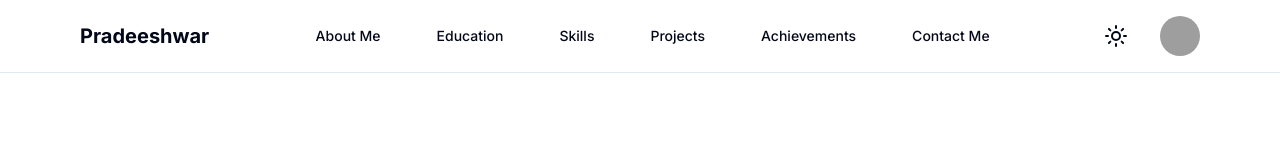
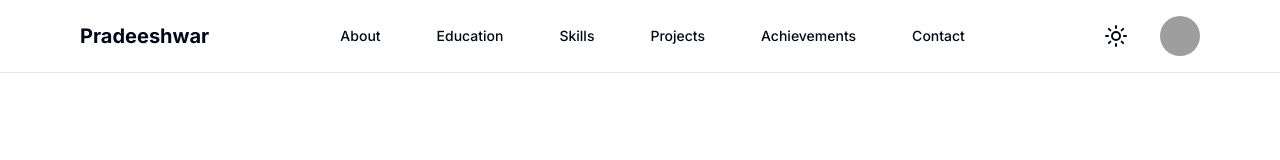
Before and after one commit to praddyyyy/praddyyyy.github.io, a Next.js app: page / in a window 1280 px wide. Shown: the top 160 px of the page. Built offline with nearby package versions, Linux system fonts and the light colour scheme; grey boxes are pictures that could not be loaded.

Commit message:
change styling

```diff
--- a/components/Header.tsx
+++ b/components/Header.tsx
@@ -11,7 +11,7 @@ import ProfileButton from "./ui/ProfileButton";
 const routes = [
   {
     href: "/",
-    label: "About Me",
+    label: "About",
   },
   {
     href: "/",
@@ -31,20 +31,20 @@ const routes = [
   },
   {
     href: "/",
-    label: "Contact Me",
+    label: "Contact",
   },
 ];
 
 const Header = () => {
   const { theme, setTheme } = useTheme();
   return (
-    <header className="sm:sticky sm:top-0 z-30 dark:bg-black bg-white sm:flex sm:justify-between border-b py-3 px-4">
+    <header className="sm:sticky sm:top-0 z-30 dark:bg-black bg-white sm:flex sm:justify-between border-b py-3 sm:px-4">
       <Container>
         <div className="w-full flex h-12 px-4 sm:px-6 lg:px-8 justify-between relative">
           <div className="flex items-center">
             <Sheet>
               <SheetTrigger>
-                <Menu className="h-6 w-6 md:hidden" />
+                <Menu className="h-6 w-6 lg:hidden" />
               </SheetTrigger>
               <SheetContent side="left">
                 <nav className="flex flex-col gap-y-4">
@@ -60,11 +60,11 @@ const Header = () => {
                 </nav>
               </SheetContent>
             </Sheet>
-            <Link href="/" className="ml-4 lg:ml-0">
+            <Link href="/" className="hidden md:block ml-4 lg:ml-0">
               <h1 className="text-xl font-bold">Pradeeshwar</h1>
             </Link>
           </div>
-          <nav className="mx-6 hidden md:flex items-center space-x-4 lg:space-x-6 ">
+          <nav className="mx-4 hidden lg:flex items-center space-x-4 lg:space-x-6">
             {routes.map((route, i) => (
               <Button key={i} asChild variant="ghost">
                 <Link
```
